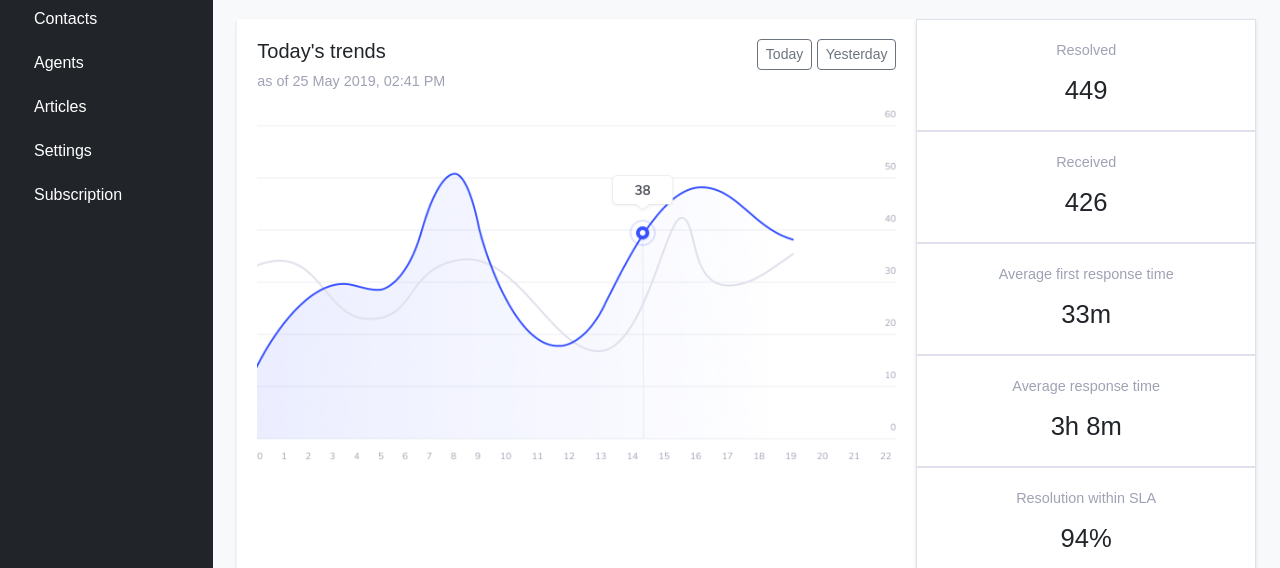
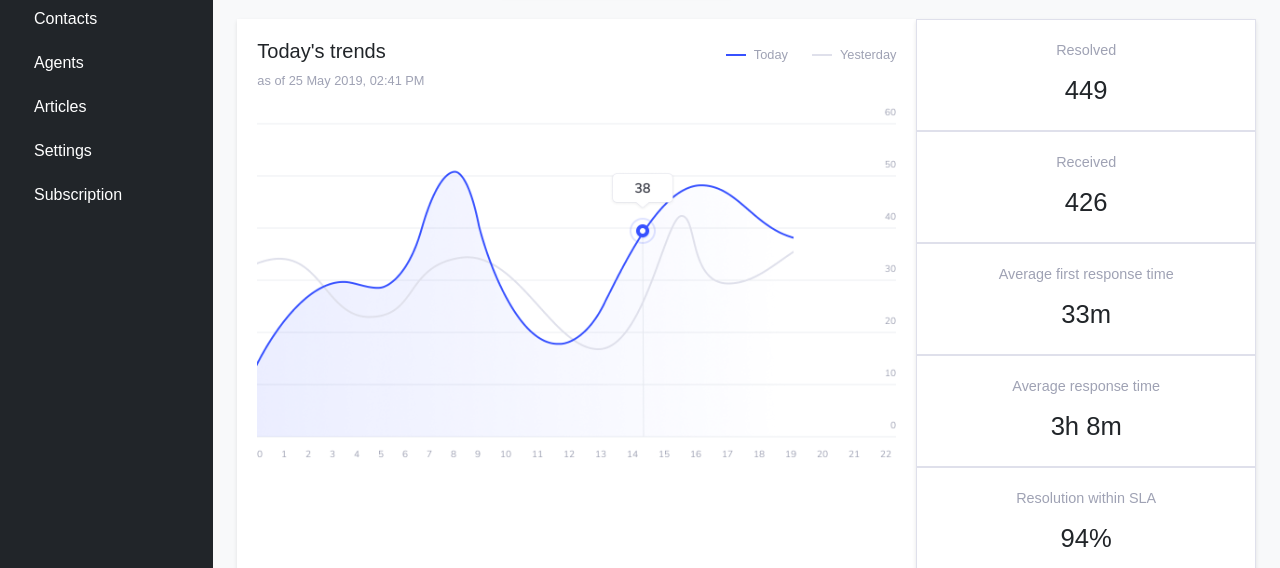
Before and after one commit to michelle-yiu/INM320SBB_Group3_A5_A6, a website: page public/index.html in a window 1280 px wide. Shown: the part 232-800 px from the top of the page. Drawn offline with nearby package versions, Linux system fonts and the light colour scheme.

Commit message:
Refined some details

```diff
--- a/public/assets/css/style.css
+++ b/public/assets/css/style.css
@@ -67,13 +67,33 @@ main {
     padding: 20px;
 }
 
-.trends-box p {
-    color: #9FA2B4;
-    font-size: 0.9rem;
+.trends-box .today-curve {
+    border: 1.2px solid #3751FF;
+    height: 0;
+    width: 20px;
+    margin-left: 24px;
+    margin-right: 8px;
+}
+
+.trends-box .yesterday-curve {
+    border: 1.2px solid #DFE0EB;
+    height: 0;
+    width: 20px;
+    margin-left: 24px;
+    margin-right: 8px;
 }
 
 .label-text {
     color: #9FA2B4;
+    font-size: 0.8rem;
+}
+
+.muted-text {
+    color: #9FA2B4;
+}
+
+.more-muted-text {
+    color: #DFE0EB;
 }
 
 .summary-box {
--- a/public/index.html
+++ b/public/index.html
@@ -68,12 +68,20 @@
                         <div class="trends-box">
                             <div class="d-flex justify-content-between align-items-center">
                                 <h5>Today's trends</h5>
-                                <div>
-                                    <button class="btn btn-sm btn-outline-secondary">Today</button>
-                                    <button class="btn btn-sm btn-outline-secondary">Yesterday</button>
+
+                                <div class="d-flex justify-content-between align-items-center">
+                                    <div class="d-flex align-items-center">
+                                        <div class="today-curve"></div>
+                                        <span class="label-text muted-text">Today</span>
+                                    </div>
+
+                                    <div class="d-flex align-items-center">
+                                        <div class="yesterday-curve"></div>
+                                        <span class="label-text muted-text">Yesterday</span>
+                                    </div>
                                 </div>
                             </div>
-                            <p>as of 25 May 2019, 02:41 PM</p>
+                            <p class="label-text muted-text">as of 25 May 2019, 02:41 PM</p>
                             <img src="/assets/images/trend_graph.png" alt="Trends Graph" class="img-fluid">
                         </div>
                     </div>
@@ -111,24 +119,24 @@
                                     <h5 class="mb-0">Unresolved tickets</h5>
                                     <a class="fw-light text-decoration-none" href="#">View details</a>
                                 </div>
-                                <label><span class="label-text">Group:</span> Support</label>
+                                <label><span class="label-text muted-text">Group:</span> Support</label>
                             </div>
                             <div class="d-flex flex-column justify-content-center align-items-center">
                                 <div class="custom-card-info-item w-100 py-3 d-flex flex-row justify-content-between">
                                     <div>Waiting on Feature Request</div>
-                                    <div class="label-text">4238</div>
+                                    <div class="muted-text">4238</div>
                                 </div>
                                 <div class="custom-card-info-item w-100 py-3 d-flex flex-row justify-content-between">
                                     <div>Awaiting Customer Response</div>
-                                    <div class="label-text">1005</div>
+                                    <div class="muted-text">1005</div>
                                 </div>
                                 <div class="custom-card-info-item w-100 py-3 d-flex flex-row justify-content-between">
                                     <div>Awaiting Developer Fix</div>
-                                    <div class="label-text">914</div>
+                                    <div class="muted-text">914</div>
                                 </div>
                                 <div class="custom-card-info-item w-100 py-3 d-flex flex-row justify-content-between">
                                     <div>Pending</div>
-                                    <div class="label-text">281</div>
+                                    <div class="muted-text">281</div>
                                 </div>
                             </div>
                         </div>
@@ -140,12 +148,12 @@
                                     <h5 class="mb-0">Tasks</h5>
                                     <a class="fw-light text-decoration-none" href="#">View all</a>
                                 </div>
-                                <label><span class="label-text">Today</label>
+                                <label><span class="label-text muted-text">Today</label>
                             </div>
 
                             <div class="d-flex flex-column justify-content-center align-items-center">
                                 <div class="custom-card-info-item w-100 py-3 d-flex flex-row justify-content-between">
-                                    <div><text class="label-text">Create new tasks</text></div>
+                                    <div><text class="more-muted-text">Create new tasks</text></div>
                                     <button type="button" class="btn btn-light add-task-btn" onclick="">
                                         <svg xmlns="http://www.w3.org/2000/svg" width="16" height="16" fill="#9FA2B4" class="bi bi-plus" viewBox="0 0 16 16">
                                             <path d="M8 4a.5.5 0 0 1 .5.5v3h3a.5.5 0 0 1 0 1h-3v3a.5.5 0 0 1-1 0v-3h-3a.5.5 0 0 1 0-1h3v-3A.5.5 0 0 1 8 4"/>
@@ -153,7 +161,7 @@
                                     </button>
                                 </div>
                                 <div class="custom-card-info-item w-100 py-3 d-flex flex-row justify-content-between">
-                                    <div>
+                                    <div class="form-check mb-0">
                                         <input class="form-check-input" type="checkbox" value="" id="finished_checkbox">
                                         <label class="form-check-label" for="finished_checkbox">
                                             Finish ticket update
@@ -162,7 +170,7 @@
                                     <span class="badge bg-warning">URGENT</span>
                                 </div>
                                 <div class="custom-card-info-item w-100 py-3 d-flex flex-row justify-content-between">
-                                    <div>
+                                    <div class="form-check mb-0">
                                         <input class="form-check-input" type="checkbox" value="" id="finished_checkbox">
                                         <label class="form-check-label" for="finished_checkbox">
                                             Create new ticket example
@@ -171,7 +179,7 @@
                                     <span class="badge bg-success">NEW</span>
                                 </div>
                                 <div class="custom-card-info-item w-100 py-3 d-flex flex-row justify-content-between">
-                                    <div>
+                                    <div class="form-check mb-0">
                                         <input class="form-check-input" type="checkbox" value="" id="finished_checkbox" checked>
                                         <label class="form-check-label" for="finished_checkbox">
                                             Update ticket report
```
